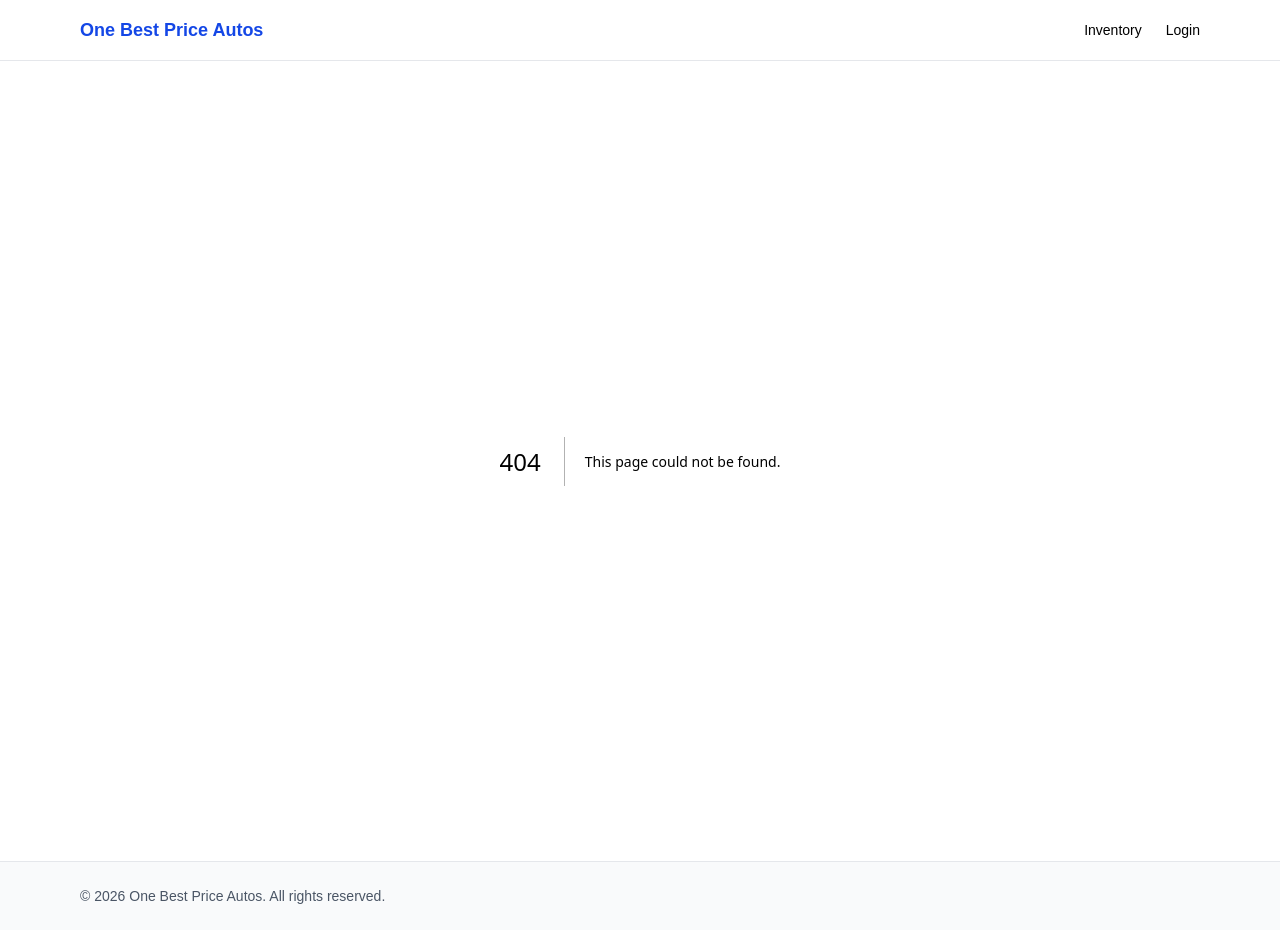
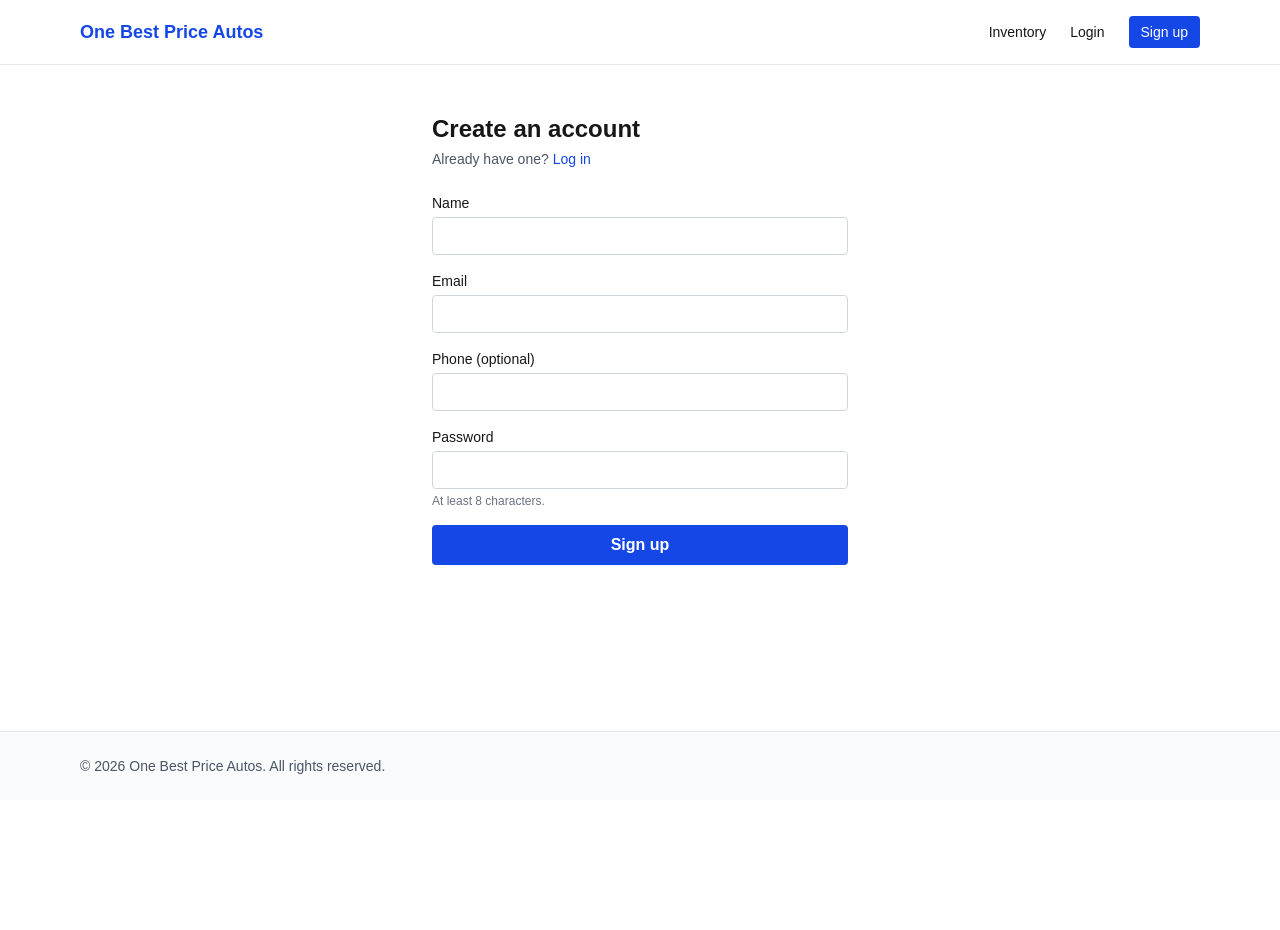
Before and after one commit to GabrielGimenoAlberti/one-best-price-autos, a Next.js app in the folder client/: page /register in a window 1280 px wide. Before the commit this address had no page. After the commit the page ends 800 px from the top, so only its background shows below. Built offline with nearby package versions, Linux system fonts and the light colour scheme; no server answers.

Commit message:
Add login and register pages with auth context

```diff
--- a/client/app/layout.tsx
+++ b/client/app/layout.tsx
@@ -2,6 +2,7 @@ import type { Metadata } from "next";
 import "./globals.css";
 import Header from "@/components/Header";
 import Footer from "@/components/Footer";
+import { AuthProvider } from "@/components/AuthProvider";
 
 export const metadata: Metadata = {
   title: "One Best Price Autos",
@@ -16,9 +17,11 @@ export default function RootLayout({
   return (
     <html lang="en">
       <body className="flex min-h-screen flex-col bg-white text-gray-900 antialiased">
-        <Header />
-        <div className="flex-1">{children}</div>
-        <Footer />
+        <AuthProvider>
+          <Header />
+          <div className="flex-1">{children}</div>
+          <Footer />
+        </AuthProvider>
       </body>
     </html>
   );
--- /dev/null
+++ b/client/app/login/page.tsx
@@ -0,0 +1,70 @@
+"use client";
+
+import Link from "next/link";
+import { useRouter } from "next/navigation";
+import { useState } from "react";
+import { useAuth } from "@/components/AuthProvider";
+import { login } from "@/lib/auth";
+
+const input = "w-full rounded border border-gray-300 px-3 py-2 text-sm";
+const label = "mb-1 block text-sm font-medium";
+
+export default function LoginPage() {
+  const router = useRouter();
+  const { setUser } = useAuth();
+  const [error, setError] = useState("");
+  const [submitting, setSubmitting] = useState(false);
+
+  async function handleSubmit(e: React.FormEvent<HTMLFormElement>) {
+    e.preventDefault();
+    const data = new FormData(e.currentTarget);
+
+    setSubmitting(true);
+    setError("");
+
+    const result = await login(String(data.get("email")), String(data.get("password")));
+
+    if ("error" in result) {
+      setError(result.error);
+      setSubmitting(false);
+      return;
+    }
+
+    setUser(result.user);
+    router.push("/"); // admins will go to /admin once the dashboard exists
+    router.refresh();
+  }
+
+  return (
+    <main className="mx-auto max-w-md px-4 py-12">
+      <h1 className="text-2xl font-bold">Log in</h1>
+      <p className="mt-1 text-sm text-gray-600">
+        Don&apos;t have an account?{" "}
+        <Link href="/register" className="text-blue-700 hover:underline">
+          Sign up
+        </Link>
+      </p>
+
+      <form onSubmit={handleSubmit} className="mt-6 space-y-4">
+        <div>
+          <label htmlFor="email" className={label}>Email</label>
+          <input id="email" name="email" type="email" required autoComplete="email" className={input} />
+        </div>
+        <div>
+          <label htmlFor="password" className={label}>Password</label>
+          <input id="password" name="password" type="password" required autoComplete="current-password" className={input} />
+        </div>
+
+        {error && <p role="alert" className="text-sm text-red-600">{error}</p>}
+
+        <button
+          type="submit"
+          disabled={submitting}
+          className="w-full rounded bg-blue-700 px-4 py-2 font-semibold text-white hover:bg-blue-800 disabled:opacity-60"
+        >
+          {submitting ? "Logging in..." : "Log in"}
+        </button>
+      </form>
+    </main>
+  );
+}
--- /dev/null
+++ b/client/app/register/page.tsx
@@ -0,0 +1,85 @@
+"use client";
+
+import Link from "next/link";
+import { useRouter } from "next/navigation";
+import { useState } from "react";
+import { useAuth } from "@/components/AuthProvider";
+import { register } from "@/lib/auth";
+
+const input = "w-full rounded border border-gray-300 px-3 py-2 text-sm";
+const label = "mb-1 block text-sm font-medium";
+
+export default function RegisterPage() {
+  const router = useRouter();
+  const { setUser } = useAuth();
+  const [error, setError] = useState("");
+  const [submitting, setSubmitting] = useState(false);
+
+  async function handleSubmit(e: React.FormEvent<HTMLFormElement>) {
+    e.preventDefault();
+    const data = new FormData(e.currentTarget);
+    const phone = String(data.get("phone") ?? "").trim();
+
+    setSubmitting(true);
+    setError("");
+
+    const result = await register({
+      name: String(data.get("name")),
+      email: String(data.get("email")),
+      password: String(data.get("password")),
+      ...(phone ? { phone } : {}),
+    });
+
+    if ("error" in result) {
+      setError(result.error);
+      setSubmitting(false);
+      return;
+    }
+
+    setUser(result.user);
+    router.push("/");
+    router.refresh();
+  }
+
+  return (
+    <main className="mx-auto max-w-md px-4 py-12">
+      <h1 className="text-2xl font-bold">Create an account</h1>
+      <p className="mt-1 text-sm text-gray-600">
+        Already have one?{" "}
+        <Link href="/login" className="text-blue-700 hover:underline">
+          Log in
+        </Link>
+      </p>
+
+      <form onSubmit={handleSubmit} className="mt-6 space-y-4">
+        <div>
+          <label htmlFor="name" className={label}>Name</label>
+          <input id="name" name="name" required maxLength={100} autoComplete="name" className={input} />
+        </div>
+        <div>
+          <label htmlFor="email" className={label}>Email</label>
+          <input id="email" name="email" type="email" required autoComplete="email" className={input} />
+        </div>
+        <div>
+          <label htmlFor="phone" className={label}>Phone (optional)</label>
+          <input id="phone" name="phone" type="tel" maxLength={30} autoComplete="tel" className={input} />
+        </div>
+        <div>
+          <label htmlFor="password" className={label}>Password</label>
+          <input id="password" name="password" type="password" required minLength={8} maxLength={72} autoComplete="new-password" className={input} />
+          <p className="mt-1 text-xs text-gray-500">At least 8 characters.</p>
+        </div>
+
+        {error && <p role="alert" className="text-sm text-red-600">{error}</p>}
+
+        <button
+          type="submit"
+          disabled={submitting}
+          className="w-full rounded bg-blue-700 px-4 py-2 font-semibold text-white hover:bg-blue-800 disabled:opacity-60"
+        >
+          {submitting ? "Creating account..." : "Sign up"}
+        </button>
+      </form>
+    </main>
+  );
+}
--- /dev/null
+++ b/client/components/AuthProvider.tsx
@@ -0,0 +1,43 @@
+"use client";
+
+import { createContext, useContext, useEffect, useState } from "react";
+import { getMe, logout as apiLogout, type User } from "@/lib/auth";
+
+type AuthContextValue = {
+  user: User | null;
+  loading: boolean;
+  setUser: (user: User | null) => void;
+  logout: () => Promise<void>;
+};
+
+const AuthContext = createContext<AuthContextValue | null>(null);
+
+export function AuthProvider({ children }: { children: React.ReactNode }) {
+  const [user, setUser] = useState<User | null>(null);
+  const [loading, setLoading] = useState(true);
+
+  // On first load, ask the backend whether a valid login cookie exists
+  useEffect(() => {
+    getMe().then((u) => {
+      setUser(u);
+      setLoading(false);
+    });
+  }, []);
+
+  async function logout() {
+    await apiLogout();
+    setUser(null);
+  }
+
+  return (
+    <AuthContext.Provider value={{ user, loading, setUser, logout }}>
+      {children}
+    </AuthContext.Provider>
+  );
+}
+
+export function useAuth() {
+  const ctx = useContext(AuthContext);
+  if (!ctx) throw new Error("useAuth must be used inside AuthProvider");
+  return ctx;
+}
--- a/client/components/Header.tsx
+++ b/client/components/Header.tsx
@@ -1,4 +1,5 @@
 import Link from "next/link";
+import HeaderNav from "@/components/HeaderNav";
 
 export default function Header() {
   return (
@@ -7,14 +8,7 @@ export default function Header() {
         <Link href="/" className="text-lg font-bold text-blue-700">
           One Best Price Autos
         </Link>
-        <div className="flex gap-6 text-sm font-medium">
-          <Link href="/inventory" className="hover:text-blue-700">
-            Inventory
-          </Link>
-          <Link href="/login" className="hover:text-blue-700">
-            Login
-          </Link>
-        </div>
+        <HeaderNav />
       </nav>
     </header>
   );
--- /dev/null
+++ b/client/components/HeaderNav.tsx
@@ -0,0 +1,49 @@
+"use client";
+
+import Link from "next/link";
+import { useRouter } from "next/navigation";
+import { useAuth } from "@/components/AuthProvider";
+
+export default function HeaderNav() {
+  const { user, loading, logout } = useAuth();
+  const router = useRouter();
+
+  async function handleLogout() {
+    await logout();
+    router.push("/");
+    router.refresh();
+  }
+
+  return (
+    <div className="flex items-center gap-6 text-sm font-medium">
+      <Link href="/inventory" className="hover:text-blue-700">
+        Inventory
+      </Link>
+
+      {/* While loading, show nothing here so the nav doesn't flash "Login" for logged-in users */}
+      {!loading &&
+        (user ? (
+          <>
+            <span className="hidden text-gray-500 sm:inline">
+              Hi, {user.name.split(" ")[0]}
+            </span>
+            <button type="button" onClick={handleLogout} className="hover:text-blue-700">
+              Log out
+            </button>
+          </>
+        ) : (
+          <>
+            <Link href="/login" className="hover:text-blue-700">
+              Login
+            </Link>
+            <Link
+              href="/register"
+              className="rounded bg-blue-700 px-3 py-1.5 text-white hover:bg-blue-800"
+            >
+              Sign up
+            </Link>
+          </>
+        ))}
+    </div>
+  );
+}
--- /dev/null
+++ b/client/lib/auth.ts
@@ -0,0 +1,54 @@
+const API_URL = process.env.NEXT_PUBLIC_API_URL ?? "http://localhost:5001/api";
+
+export type User = {
+  id: string;
+  name: string;
+  email: string;
+  phone?: string;
+  role: "customer" | "admin";
+};
+
+type Result = { user: User } | { error: string };
+
+async function send(path: string, body?: unknown): Promise<Result> {
+  try {
+    const res = await fetch(`${API_URL}${path}`, {
+      method: "POST",
+      credentials: "include", // sends and receives the login cookie
+      headers: { "Content-Type": "application/json" },
+      body: body ? JSON.stringify(body) : undefined,
+    });
+    const json = await res.json().catch(() => null);
+    if (res.ok) return { user: json.user };
+    return { error: json?.errors?.[0] ?? json?.message ?? "Something went wrong." };
+  } catch {
+    return { error: "Could not reach the server. Please try again." };
+  }
+}
+
+export const login = (email: string, password: string) =>
+  send("/auth/login", { email, password });
+
+export const register = (data: {
+  name: string;
+  email: string;
+  phone?: string;
+  password: string;
+}) => send("/auth/register", data);
+
+export async function logout(): Promise<void> {
+  await send("/auth/logout");
+}
+
+export async function getMe(): Promise<User | null> {
+  try {
+    const res = await fetch(`${API_URL}/auth/me`, {
+      credentials: "include",
+      cache: "no-store",
+    });
+    if (!res.ok) return null;
+    return (await res.json()).user;
+  } catch {
+    return null;
+  }
+}
```
